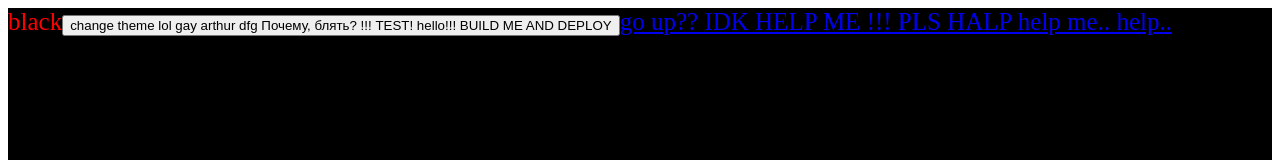
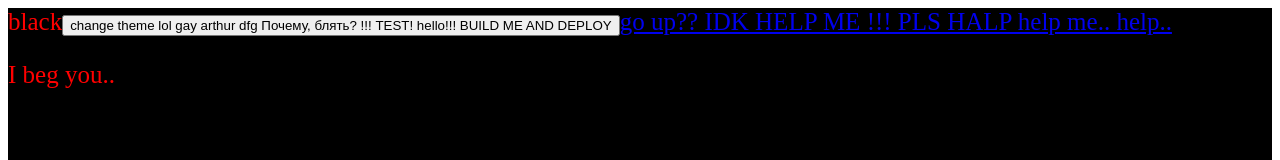
Before and after one commit to github-actions-and-flow-test/test-git-flow, a React app: page / in a window 1280 px wide. Shown: the top 160 px of the page. Built offline with nearby package versions, Linux system fonts and the light colour scheme.

Commit message:
is this work

```diff
--- a/src/component.tsx
+++ b/src/component.tsx
@@ -19,6 +19,7 @@ export const App = () => {
 				Почему, блять? !!! TEST! hello!!! BUILD ME AND DEPLOY
 			</button>
 			<a href='./../'>go up?? IDK HELP ME !!! PLS HALP help me.. help..</a>
+			<p>I beg you..</p>
 		</div>
 	)
 }
```
